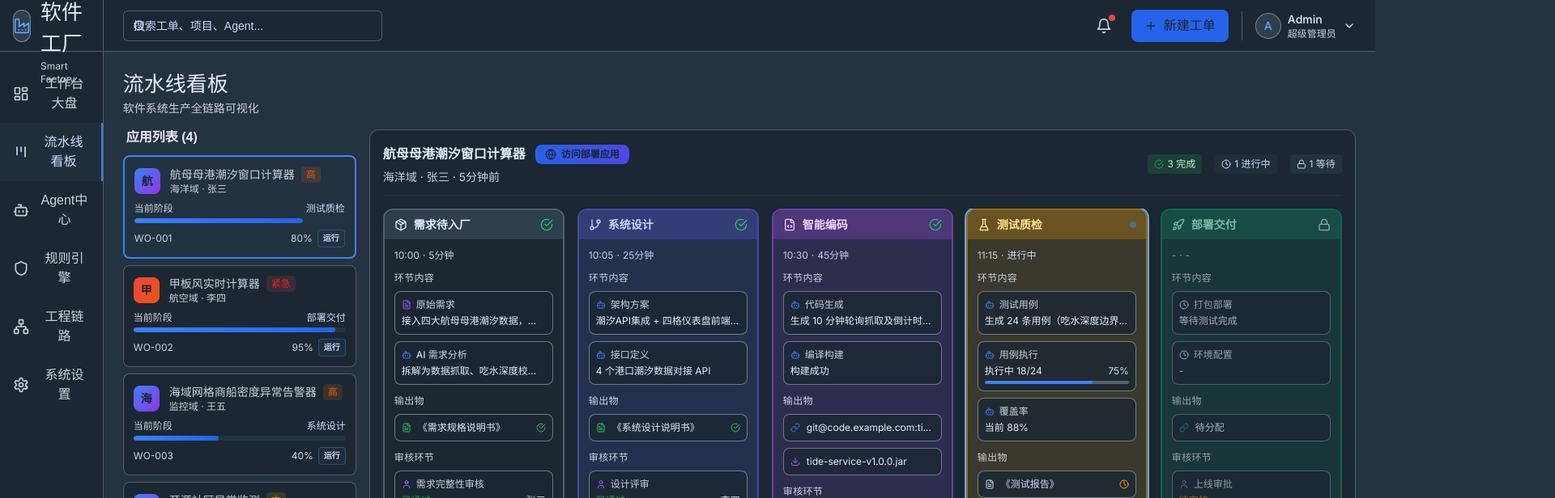
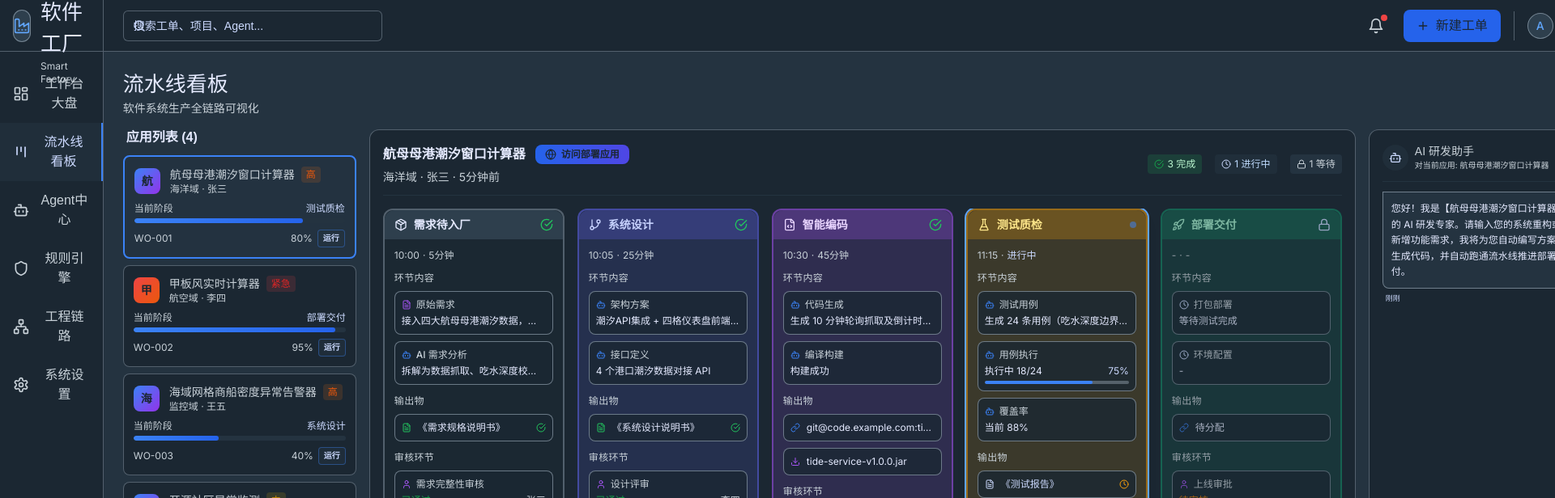
Before and after one commit to edwinyao121/ai-rjgc, a React (Vite) app: page / in a window 1280 px wide. Both pictures are taken after a click on the button "流水线看板". Shown: the top 616 px of the page at 81% size, 1920 px wide, since content can reach past the window. Built offline with nearby package versions, Linux system fonts and the light colour scheme.

Commit message:
feat: 在看板右侧增加 AI 研发助手交互对话框，支持输入需求动态步步推进研发流水线阶段及展示动态更新日志

```diff
--- a/src/pages/KanbanBoard.jsx
+++ b/src/pages/KanbanBoard.jsx
@@ -1,4 +1,4 @@
-import { useState } from 'react'
+import { useState, useEffect, useRef } from 'react'
 import { Lock, Clock, User, Bot, CheckCircle, ChevronRight, FileCode, FlaskConical, Rocket, GitBranch, Package, FileText, Eye, Globe, Shield, Edit, Link, ClipboardCheck, Server, Download, Wind, Compass, AlertTriangle, Map, MapPin, ChevronLeft, RefreshCw, Sliders, Radio, Activity, Target } from 'lucide-react'
 
 const workOrders = [
@@ -1192,14 +1192,236 @@ function WorkOrderCard({ order, isSelected, onClick, onGoToApp }) {
   )
 }
 
+// AI Chat Panel Component
+function AIChatPanel({ activeOrder, onAdvanceStages }) {
+  const [messages, setMessages] = useState([
+    {
+      id: 1,
+      sender: 'ai',
+      text: `您好！我是【${activeOrder.title}】的 AI 研发专家。请输入您的系统重构或新增功能需求，我将为您自动编写方案、生成代码，并自动跑通流水线推进部署交付。`,
+      time: '刚刚'
+    }
+  ])
+  const [inputValue, setInputValue] = useState('')
+  const [loading, setLoading] = useState(false)
+  const messagesEndRef = useRef(null)
+
+  useEffect(() => {
+    messagesEndRef.current?.scrollIntoView({ behavior: 'smooth' })
+  }, [messages])
+
+  useEffect(() => {
+    setMessages([
+      {
+        id: 1,
+        sender: 'ai',
+        text: `您好！我是【${activeOrder.title}】的 AI 研发专家。请输入您的系统重构或新增功能需求，我将为您自动编写方案、生成代码，并自动跑通流水线推进部署交付。`,
+        time: '刚刚'
+      }
+    ])
+    setLoading(false)
+  }, [activeOrder.id])
+
+  const handleSend = (e) => {
+    e.preventDefault()
+    if (!inputValue.trim() || loading) return
+
+    const userText = inputValue.trim()
+    setInputValue('')
+    setMessages(prev => [...prev, { id: Date.now(), sender: 'user', text: userText, time: '刚刚' }])
+    setLoading(true)
+
+    setTimeout(() => {
+      setMessages(prev => [...prev, {
+        id: Date.now() + 1,
+        sender: 'ai',
+        text: `已收到您的需求：“${userText}”。正在深度解析，启动 AI 流水线自动化推进...`,
+        time: '刚刚'
+      }])
+
+      onAdvanceStages(activeOrder.id, (stageMsg) => {
+        setMessages(prev => [...prev, {
+          id: Date.now() + Math.random(),
+          sender: 'ai',
+          text: stageMsg,
+          time: '刚刚'
+        }])
+      }, () => {
+        setLoading(false)
+      })
+    }, 1000)
+  }
+
+  return (
+    <div className="w-80 bg-white rounded-xl border border-gray-200 p-4 flex flex-col flex-shrink-0 shadow-sm" style={{ height: '100%' }}>
+      <div className="flex items-center gap-2 border-b border-gray-100 pb-3 mb-3">
+        <div className="w-8 h-8 rounded-full bg-blue-50 flex items-center justify-center text-blue-600">
+          <Bot className="w-4 h-4" />
+        </div>
+        <div className="min-w-0 flex-1">
+          <h3 className="font-bold text-gray-800 text-sm">AI 研发助手</h3>
+          <p className="text-[10px] text-gray-500 truncate">对当前应用: {activeOrder.title}</p>
+        </div>
+      </div>
+
+      <div className="flex-1 overflow-y-auto space-y-3 pr-1 text-xs mb-3">
+        {messages.map((msg) => (
+          <div key={msg.id} className={`flex flex-col ${msg.sender === 'user' ? 'items-end' : 'items-start'}`}>
+            <div className={`max-w-[85%] rounded-lg p-2.5 leading-relaxed ${
+              msg.sender === 'user'
+                ? 'bg-blue-600 text-white rounded-tr-none font-medium'
+                : 'bg-gray-100 text-gray-850 rounded-tl-none border border-gray-200/50'
+            }`}>
+              {msg.text}
+            </div>
+            <span className="text-[9px] text-gray-400 mt-1 px-1">{msg.time}</span>
+          </div>
+        ))}
+        {loading && (
+          <div className="flex items-center gap-1.5 text-gray-400 px-1 py-1">
+            <span className="w-1.5 h-1.5 bg-blue-500 rounded-full animate-ping"></span>
+            <span className="text-[10px]">AI 智能研发自动构建中...</span>
+          </div>
+        )}
+        <div ref={messagesEndRef} />
+      </div>
+
+      <form onSubmit={handleSend} className="flex gap-2 border-t border-gray-100 pt-3">
+        <input
+          type="text"
+          value={inputValue}
+          onChange={(e) => setInputValue(e.target.value)}
+          placeholder="输入重构或调参需求..."
+          disabled={loading}
+          className="flex-1 min-w-0 text-xs px-2.5 py-2 border border-gray-300 rounded-lg focus:outline-none focus:ring-1 focus:ring-blue-500 focus:border-transparent bg-white text-gray-800"
+        />
+        <button
+          type="submit"
+          disabled={loading || !inputValue.trim()}
+          className="px-3 py-2 bg-blue-600 hover:bg-blue-700 disabled:opacity-50 text-white text-xs font-semibold rounded-lg transition-colors flex-shrink-0"
+        >
+          发送
+        </button>
+      </form>
+    </div>
+  )
+}
+
 function KanbanBoard() {
-  const [selectedOrder, setSelectedOrder] = useState(workOrders[0])
-  const [orders] = useState(workOrders)
+  const [orders, setOrders] = useState(workOrders)
+  const [selectedOrderId, setSelectedOrderId] = useState(workOrders[0].id)
   const [activeAppView, setActiveAppView] = useState(null)
+
+  const selectedOrder = orders.find(o => o.id === selectedOrderId) || orders[0]
 
   const completedCount = selectedOrder.stages.filter(s => s.status === 'completed').length
   const activeCount = selectedOrder.stages.filter(s => s.status === 'active').length
   const pendingCount = selectedOrder.stages.filter(s => s.status === 'pending').length
+
+  const onAdvanceStages = (orderId, addAIMessage, onComplete) => {
+    const originalOrder = workOrders.find(o => o.id === orderId)
+    if (!originalOrder) return
+
+    const steps = [
+      {
+        progress: 15,
+        msg: "【需求待入厂】已分析需求规格书并重构校验规则...",
+        updater: (stages) => {
+          stages[0].status = 'active'
+          stages[0].duration = '进行中'
+          stages[1].status = 'pending'
+          stages[2].status = 'pending'
+          stages[3].status = 'pending'
+          stages[4].status = 'pending'
+        }
+      },
+      {
+        progress: 35,
+        msg: "【需求待入厂】通过审核。正在推进至【系统设计】：重构系统架构图与API接口定义...",
+        updater: (stages) => {
+          stages[0].status = 'completed'
+          stages[0].duration = '5分钟'
+          stages[1].status = 'active'
+          stages[1].duration = '进行中'
+        }
+      },
+      {
+        progress: 60,
+        msg: "【系统设计】评审通过。正在推进至【智能编码】：自动重构生成源文件，正在编译构建...",
+        updater: (stages) => {
+          stages[1].status = 'completed'
+          stages[1].duration = '20分钟'
+          stages[2].status = 'active'
+          stages[2].duration = '进行中'
+        }
+      },
+      {
+        progress: 80,
+        msg: "【智能编码】成功生成代码包。正在推进至【测试质检】：更新单元测试，自动运行测试集...",
+        updater: (stages) => {
+          stages[2].status = 'completed'
+          stages[2].duration = '40分钟'
+          stages[3].status = 'active'
+          stages[3].duration = '进行中'
+        }
+      },
+      {
+        progress: 95,
+        msg: "【测试质检】全数用例运行通过。正在推进至【部署交付】：打包全新容器镜像，开启灰度部署...",
+        updater: (stages) => {
+          stages[3].status = 'completed'
+          stages[3].duration = '30分钟'
+          stages[4].status = 'active'
+          stages[4].duration = '进行中'
+        }
+      },
+      {
+        progress: 100,
+        msg: "【部署交付】部署成功！新版本已上线至生产环境。您可以点击页面顶部的‘访问部署应用’以体验最新版系统。",
+        updater: (stages) => {
+          stages[4].status = 'completed'
+          stages[4].duration = '15分钟'
+        }
+      }
+    ]
+
+    let currentStep = 0
+
+    const executeStep = () => {
+      if (currentStep >= steps.length) {
+        onComplete()
+        return
+      }
+
+      const step = steps[currentStep]
+      addAIMessage(step.msg)
+
+      setOrders(prevOrders => {
+        return prevOrders.map(o => {
+          if (o.id === orderId) {
+            const updatedStages = o.stages.map(s => ({
+              ...s,
+              items: s.items.map(item => ({ ...item })),
+              outputs: s.outputs.map(out => ({ ...out })),
+              reviews: s.reviews.map(rev => ({ ...rev }))
+            }))
+            step.updater(updatedStages)
+            return {
+              ...o,
+              progress: step.progress,
+              stages: updatedStages
+            }
+          }
+          return o
+        })
+      })
+
+      currentStep++
+      setTimeout(executeStep, 2000)
+    }
+
+    executeStep()
+  }
 
   if (activeAppView !== null) {
     return (
@@ -1225,7 +1447,7 @@ function KanbanBoard() {
                 key={order.id}
                 order={order}
                 isSelected={selectedOrder?.id === order.id}
-                onClick={() => setSelectedOrder(order)}
+                onClick={() => setSelectedOrderId(order.id)}
                 onGoToApp={setActiveAppView}
               />
             ))}
@@ -1276,6 +1498,9 @@ function KanbanBoard() {
             </div>
           </div>
         </div>
+
+        {/* AI R&D Assistant Panel */}
+        <AIChatPanel activeOrder={selectedOrder} onAdvanceStages={onAdvanceStages} />
       </div>
     </div>
   )
```
Also changed, not shown: 5 other files (tests, documents, lock files or other folders).
